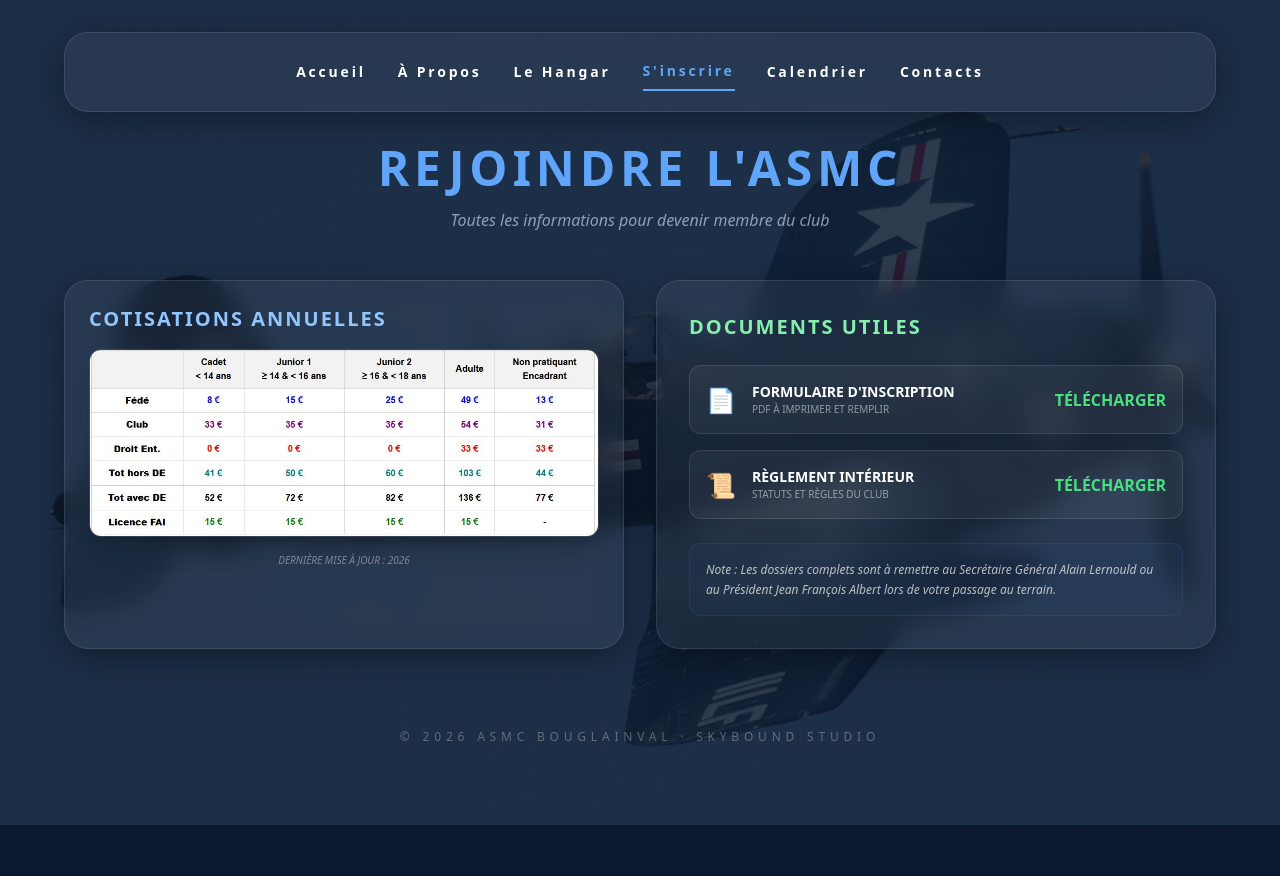
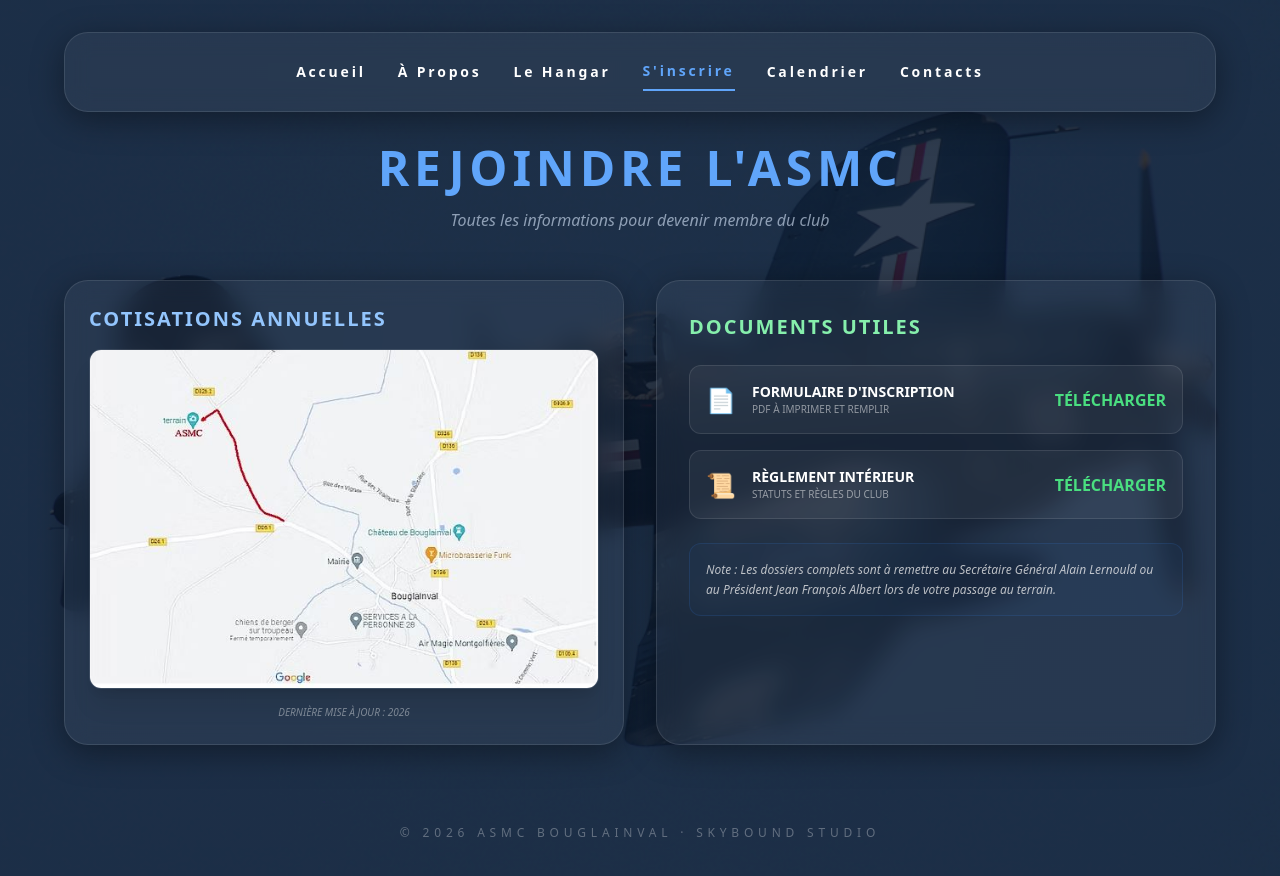
Before and after one commit to leschaeveemmanuel-rgb/asmc-site, a React (Vite) app: page / in a window 1280 px wide. Both pictures are taken after a click on the button "S'inscrire". Shown: the top 876 px of the page. Before the commit the page ends 825 px from the top, so only its background shows below. Built offline with nearby package versions, Linux system fonts and the light colour scheme.

Commit message:
Add files via upload

```diff
--- a/src/App.jsx
+++ b/src/App.jsx
@@ -192,7 +192,7 @@ function App() {
               <div className="glass-card p-6 border-t-2 border-blue-400/30 space-y-4">
                 <h3 className="text-xl font-bold text-blue-300 uppercase tracking-widest">Cotisations Annuelles</h3>
                 <div className="rounded-xl overflow-hidden border border-white/10 shadow-xl">
-                  <img src="/tarifs-2026.jpg" alt="Tableau des tarifs" className="w-full h-auto" onError={(e) => e.target.src="https://via.placeholder.com/600x400/1e293b/60a5fa?text=Tableau+des+Tarifs"} />
+                  <img src="/plangoogle.jpg" alt="Tableau des tarifs" className="w-full h-auto" onError={(e) => e.target.src="https://via.placeholder.com/600x400/1e293b/60a5fa?text=Tableau+des+Tarifs"} />
                 </div>
                 <p className="text-[10px] opacity-40 uppercase text-center italic">Dernière mise à jour : 2026</p>
               </div>
@@ -238,7 +238,7 @@ function App() {
           <div className="w-full animate-in fade-in slide-in-from-bottom-4 duration-700">
             <div className="text-center mb-12">
               <h2 className="text-3xl md:text-5xl font-black uppercase tracking-widest text-blue-400">Agenda du Club</h2>
-              <p className="mt-4 text-blue-100 opacity-60 italic">Les prochains rendez-vous à ne pas manquer</p>
+              <p className="mt-4 text-blue-100 opacity-60 italic">Les prochains rendez-vous à ne pas manquer en 2026</p>
             </div>
             <div className="max-w-5xl mx-auto space-y-6">
               {/* --- PREMIER ÉVÉNEMENT --- */}
```
